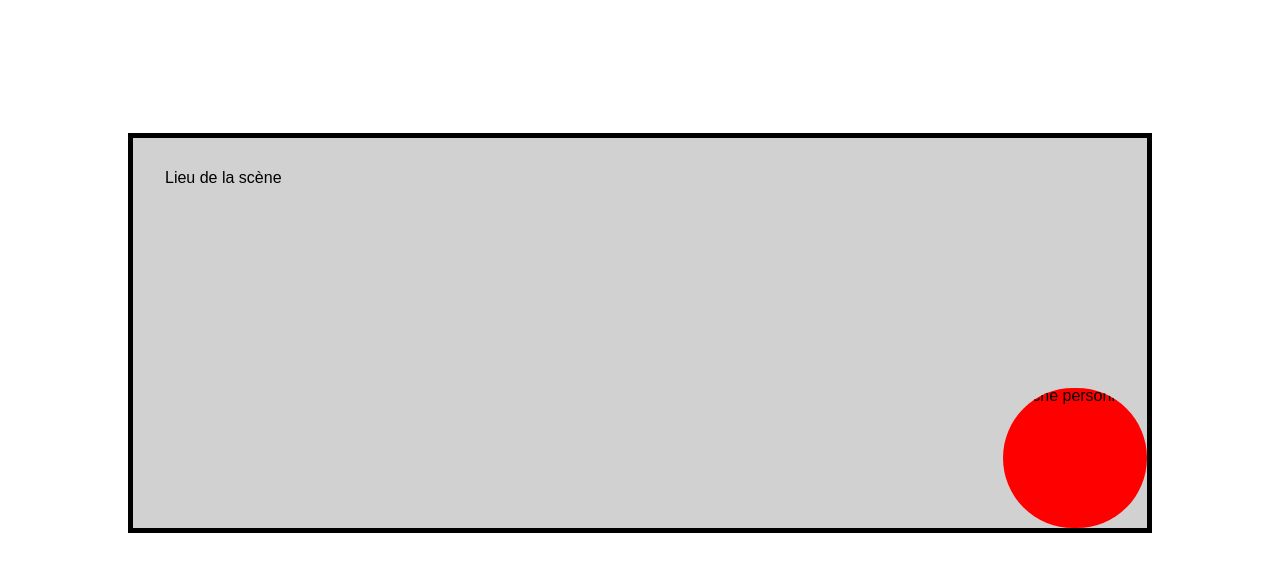
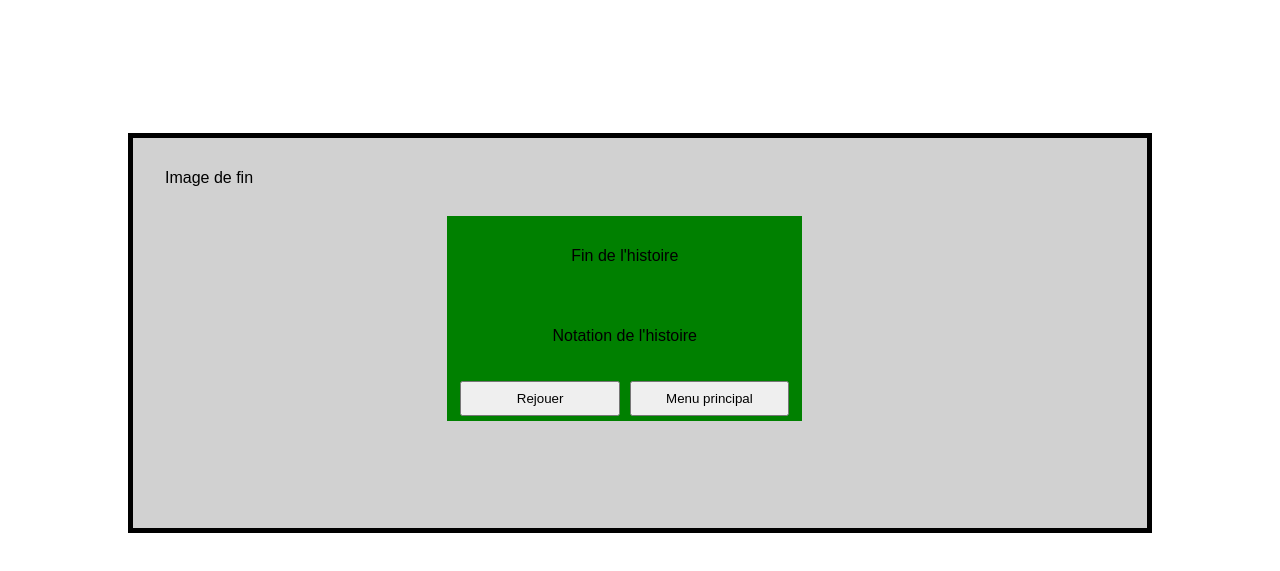
Before and after one commit to SSylvain1989/hero, a React app in the folder Front-End/: page / in a window 1280 px wide. Shown: the part 67-638 px from the top of the page. Built offline with nearby package versions, Linux system fonts and the light colour scheme.

Commit message:
Choice & End

```diff
--- a/Front-End/src/components/App/index.js
+++ b/Front-End/src/components/App/index.js
@@ -2,12 +2,12 @@ import React from 'react';
 
 import './app.scss';
 import Header from '../Navigation/Header';
-import ClickableElement from '../Game/ClickableElement';
+import End from '../Game/End';
 
 const App = () => (
   <div className="app">
     <Header />
-    <ClickableElement />
+    <End />
   </div>
 );
 
--- a/Front-End/src/components/Game/Choice/choice.scss
+++ b/Front-End/src/components/Game/Choice/choice.scss
@@ -1,9 +1,49 @@
-.app {
-  width: 500px;
-  margin: 1em auto;
-  text-align: center;
+.choice {
+  display: flex;
+  justify-content: center;
+  align-items: center;
+  height: 100vh;
+
+  &__scene {
+    display: flex;
+    height: 400px;
+    width: 80%;
+    background-color: #D1D1D1;
+    border: 5px solid black;
+
+    h1 {
+      margin: 2rem;
+    }
+
+    &--left {
+      width: 65%;
+    }
+
+    &--right {
+      display: flex;
+      flex-direction: column;
+      width: 35%;
+
+      p {
+        background-color: #fff;
+        height: 80%;
+        margin: 2rem 1rem;
+      }
+
+      &buttons {
+        display: flex;
+        justify-content: center;
+        align-items: center;
+        height: 20%;
+
+        button {
+          padding: 0.5rem;
+          width: 45%;
+          margin: 0.3rem;
+        }
+      }
+    }
+
+  }
+
 }
-
-.app img {
-  max-width: 150px;
-}
--- a/Front-End/src/components/Game/End/end.scss
+++ b/Front-End/src/components/Game/End/end.scss
@@ -1,9 +1,51 @@
-.app {
-  width: 500px;
-  margin: 1em auto;
-  text-align: center;
+.end {
+  display: flex;
+  justify-content: center;
+  align-items: center;
+  height: 100vh;
+
+  &__scene {
+    display: flex;
+    height: 400px;
+    width: 80%;
+    background-color: #D1D1D1;
+    border: 5px solid black;
+    position: relative;
+
+    h1 {
+      margin: 2rem;
+      text-align: center;
+    }
+
+    &--modal {
+      display: flex;
+      flex-direction: column;
+      width: 35%;
+      position: absolute;
+      left: 31%;
+      background-color: green;
+      top: 20%;
+      text-align: center;
+
+      p {
+        height: 80%;
+        margin: 2rem 1rem;
+      }
+
+      &buttons {
+        display: flex;
+        justify-content: center;
+        align-items: center;
+        height: 20%;
+
+        button {
+          padding: 0.5rem;
+          width: 45%;
+          margin: 0.3rem;
+        }
+      }
+    }
+
+  }
+
 }
-
-.app img {
-  max-width: 150px;
-}
--- a/Front-End/src/components/Game/End/index.js
+++ b/Front-End/src/components/Game/End/index.js
@@ -4,7 +4,17 @@ import './end.scss';
 
 const End = () => (
   <div className="end">
-    <h1>Composant : End</h1>
+    <div className="end__scene">
+      <h1>Image de fin</h1>
+      <div className="end__scene--modal">
+        <p>Fin de l'histoire</p>
+        <p>Notation de l'histoire</p>
+        <div className="end__scene--modalbuttons">
+          <button type="button">Rejouer</button>
+          <button type="button">Menu principal</button>
+        </div>
+      </div>
+    </div>
   </div>
 );
 
```
Also changed, not shown: Front-End/src/components/Game/Choice/index.js (+12 -1 lines).
